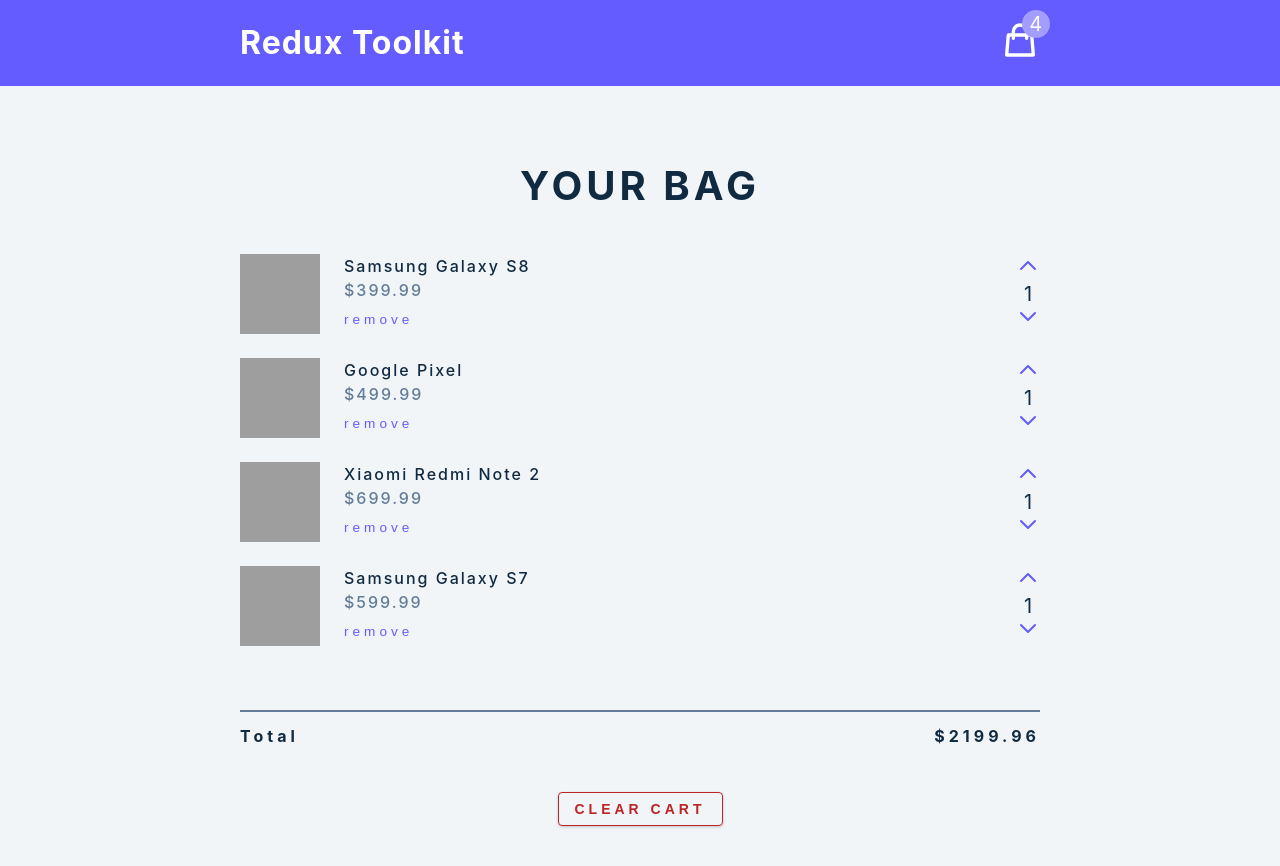
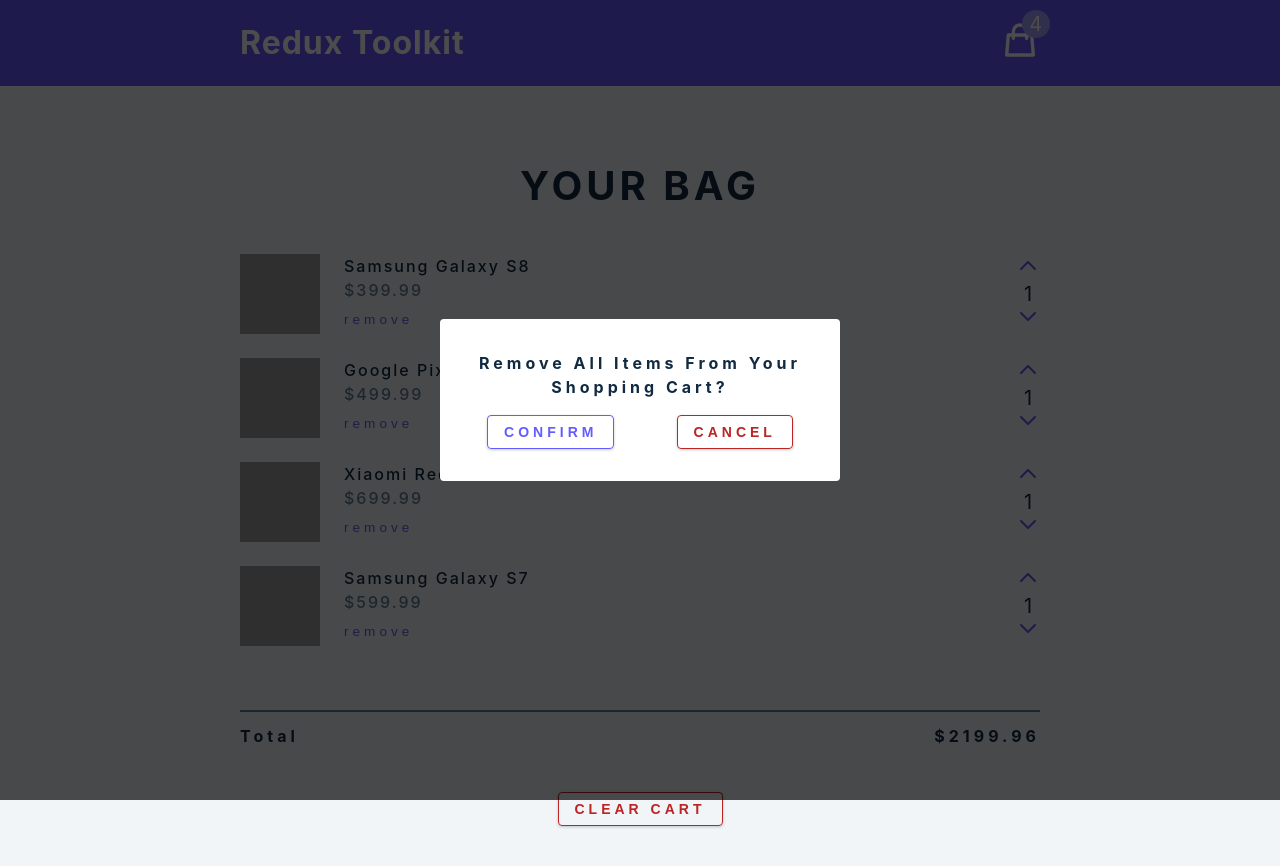
Before and after one commit to VirghiuBann/react-shopping-cart-redux, a React (Vite) app: page / in a window 1280 px wide. Built offline with nearby package versions, Linux system fonts and the light colour scheme; grey boxes are pictures that could not be loaded.

Commit message:
create modal confirm

```diff
--- a/src/App.jsx
+++ b/src/App.jsx
@@ -3,6 +3,7 @@
 import NavBar from './components/NavBar'
 import { useEffect } from 'react'
 import { calculateTotals } from './features/cart/cartSlice'
+import Modal from './components/Modal'
 
 function App() {
   const { cartItems } = useSelector((state) => state.cart)
@@ -13,6 +14,7 @@
 
   return (
     <main>
+      <Modal />
       <NavBar />
       <CartContainer />
     </main>
--- /dev/null
+++ b/src/components/Modal.jsx
@@ -0,0 +1,19 @@
+const Modal = () => {
+  return (
+    <aside className='modal-container'>
+      <div className='modal'>
+        <h4>Remove all items from your shopping cart?</h4>
+        <div className='btn-container'>
+          <button type='button' className='btn confirm-btn'>
+            confirm
+          </button>
+          <button type='button' className='btn clear-btn'>
+            cancel
+          </button>
+        </div>
+      </div>
+    </aside>
+  )
+}
+
+export default Modal
```
